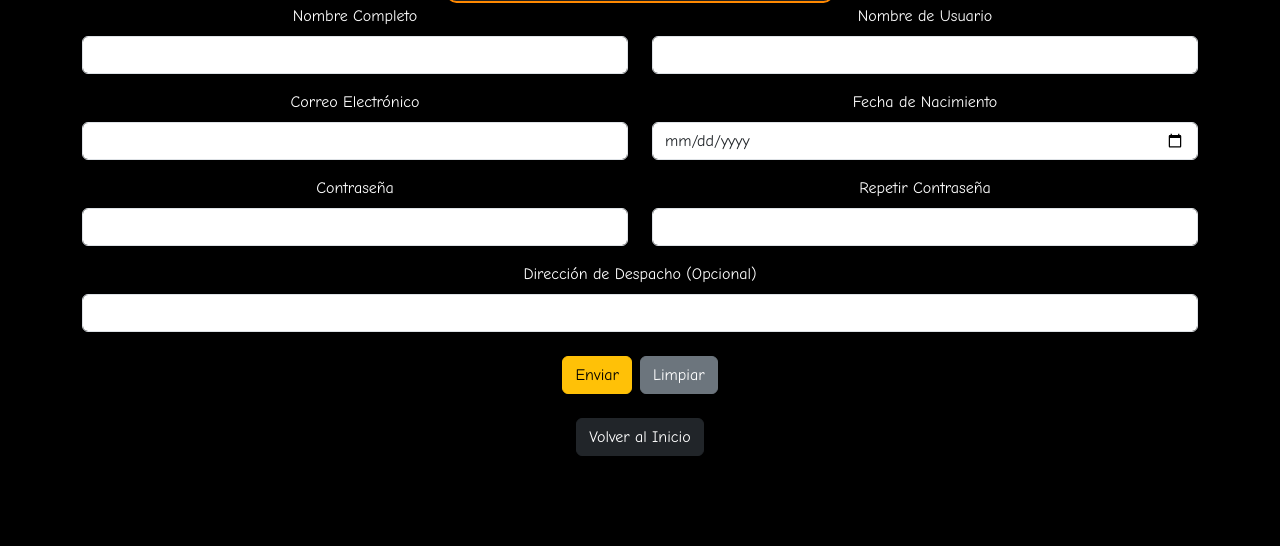
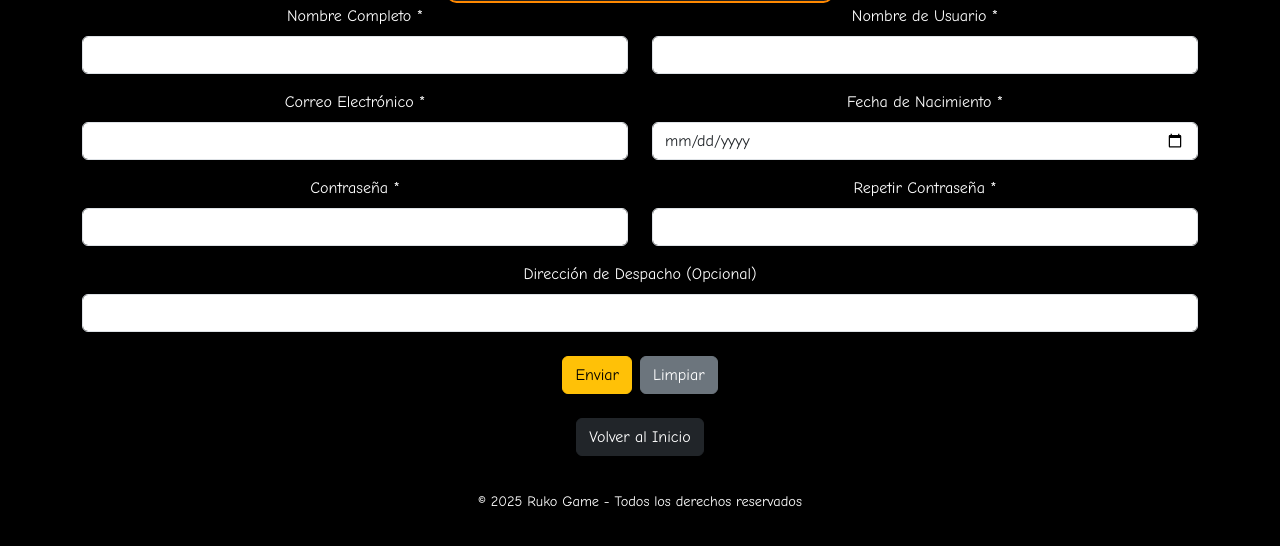
Before and after one commit to SebaTrujillo94/ruko-game, a plain HTML site: page registro.html in a window 1280 px wide. Both pictures are taken after typing "Sample", "Sample", "name@example.com", "2020-01-15", "Sample123", "Sample123" into the empty fields and a click on the button "Enviar". Shown: the part 78-624 px from the top of the page. Drawn offline with nearby package versions, Linux system fonts and the light colour scheme.

Commit message:
changed_register

```diff
--- a/js/validaciones.js
+++ b/js/validaciones.js
@@ -1,6 +1,6 @@
 $(document).ready(function () {
     $("#registroForm").submit(function (event) {
-        event.preventDefault(); // Evita que el formulario se envíe por defecto
+        event.preventDefault(); // Evita el envío por defecto
 
         let valido = true;
 
@@ -18,50 +18,24 @@ $(document).ready(function () {
         // Expresión regular para validar la contraseña (mínimo 6 caracteres, una mayúscula y un número)
         let claveRegex = /^(?=.*[A-Z])(?=.*\d).{6,}$/;
 
-        // Validaciones de los campos
-        if (nombre === "") {
-            $("#nombre").addClass("is-invalid");
-            valido = false;
-        } else {
-            $("#nombre").removeClass("is-invalid").addClass("is-valid");
+        // Validar los campos
+        function validarCampo(id, condicion) {
+            if (condicion) {
+                $(id).removeClass("is-invalid").addClass("is-valid");
+            } else {
+                $(id).addClass("is-invalid");
+                valido = false;
+            }
         }
 
-        if (usuario === "") {
-            $("#usuario").addClass("is-invalid");
-            valido = false;
-        } else {
-            $("#usuario").removeClass("is-invalid").addClass("is-valid");
-        }
+        validarCampo("#nombre", nombre !== "");
+        validarCampo("#usuario", usuario !== "");
+        validarCampo("#correo", correoRegex.test(correo));
+        validarCampo("#fechaNacimiento", fechaNacimiento !== "");
+        validarCampo("#clave", claveRegex.test(clave));
+        validarCampo("#repetirClave", clave === repetirClave);
 
-        if (!correoRegex.test(correo)) {
-            $("#correo").addClass("is-invalid");
-            valido = false;
-        } else {
-            $("#correo").removeClass("is-invalid").addClass("is-valid");
-        }
-
-        if (fechaNacimiento === "") {
-            $("#fechaNacimiento").addClass("is-invalid");
-            valido = false;
-        } else {
-            $("#fechaNacimiento").removeClass("is-invalid").addClass("is-valid");
-        }
-
-        if (!claveRegex.test(clave)) {
-            $("#clave").addClass("is-invalid");
-            valido = false;
-        } else {
-            $("#clave").removeClass("is-invalid").addClass("is-valid");
-        }
-
-        if (clave !== repetirClave) {
-            $("#repetirClave").addClass("is-invalid");
-            valido = false;
-        } else {
-            $("#repetirClave").removeClass("is-invalid").addClass("is-valid");
-        }
-
-        // Si todo está válido, mostrar mensaje de éxito
+        // Si es válido, mostrar mensaje de éxito
         if (valido) {
             let mensajeExito = document.createElement("div");
             mensajeExito.innerHTML = "¡Registro exitoso! Bienvenido a Ruko Game.";
@@ -80,16 +54,16 @@ $(document).ready(function () {
 
             document.body.appendChild(mensajeExito);
 
-            // Ocultar el mensaje después de 3 segundos
-            setTimeout(() => {
-                mensajeExito.remove();
-            }, 3000);
-
             console.log("Formulario enviado correctamente.");
 
             // Limpiar el formulario después de mostrar el mensaje
             $("#registroForm")[0].reset();
             $(".is-valid").removeClass("is-valid");
+
+            // Redirigir automáticamente después de 3 segundos
+            setTimeout(function() {
+                window.location.replace("index.html");
+            }, 3000);
         }
     });
 });
--- a/registro.html
+++ b/registro.html
@@ -16,46 +16,46 @@
             <div class="row">
                 <!-- Nombre Completo -->
                 <div class="col-md-6">
-                    <label for="nombre" class="form-label">Nombre Completo</label>
+                    <label for="nombre" class="form-label">Nombre Completo *</label>
                     <input type="text" class="form-control" id="nombre" required>
                     <div class="invalid-feedback">Por favor, ingrese su nombre completo.</div>
                 </div>
 
                 <!-- Nombre de Usuario -->
                 <div class="col-md-6">
-                    <label for="usuario" class="form-label">Nombre de Usuario</label>
+                    <label for="usuario" class="form-label">Nombre de Usuario *</label>
                     <input type="text" class="form-control" id="usuario" required>
                     <div class="invalid-feedback">El usuario no puede estar vacío.</div>
                 </div>
             </div>
 
             <div class="row mt-3">
-                <!-- Correo Electrónico -->
+                <!-- Correo Electrónico * -->
                 <div class="col-md-6">
-                    <label for="correo" class="form-label">Correo Electrónico</label>
+                    <label for="correo" class="form-label">Correo Electrónico *</label>
                     <input type="email" class="form-control" id="correo" required>
-                    <div class="invalid-feedback">Ingrese un correo válido.</div>
+                    <div class="invalid-feedback">Ingrese un correo válido.*</div>
                 </div>
 
-                <!-- Fecha de Nacimiento -->
+                <!-- Fecha de Nacimiento * -->
                 <div class="col-md-6">
-                    <label for="fechaNacimiento" class="form-label">Fecha de Nacimiento</label>
+                    <label for="fechaNacimiento" class="form-label">Fecha de Nacimiento *</label>
                     <input type="date" class="form-control" id="fechaNacimiento" required>
-                    <div class="invalid-feedback">Ingrese su fecha de nacimiento.</div>
+                    <div class="invalid-feedback">Ingrese su fecha de nacimiento*.</div>
                 </div>
             </div>
 
             <div class="row mt-3">
                 <!-- Contraseña -->
                 <div class="col-md-6">
-                    <label for="clave" class="form-label">Contraseña</label>
+                    <label for="clave" class="form-label">Contraseña * </label>
                     <input type="password" class="form-control" id="clave" required>
                     <div class="invalid-feedback">Debe tener al menos 6 caracteres, una mayúscula y un número.</div>
                 </div>
 
                 <!-- Repetir Contraseña -->
                 <div class="col-md-6">
-                    <label for="repetirClave" class="form-label">Repetir Contraseña</label>
+                    <label for="repetirClave" class="form-label">Repetir Contraseña *</label>
                     <input type="password" class="form-control" id="repetirClave" required>
                     <div class="invalid-feedback">Las contraseñas deben coincidir.</div>
                 </div>
@@ -87,4 +87,7 @@
     <script src="https://cdn.jsdelivr.net/npm/bootstrap@5.3.0/dist/js/bootstrap.bundle.min.js"></script>
     <script src="js/validaciones.js"></script>
 </body>
+<footer>
+    <p>© 2025 Ruko Game - Todos los derechos reservados</p>
+</footer>
 </html>
```
